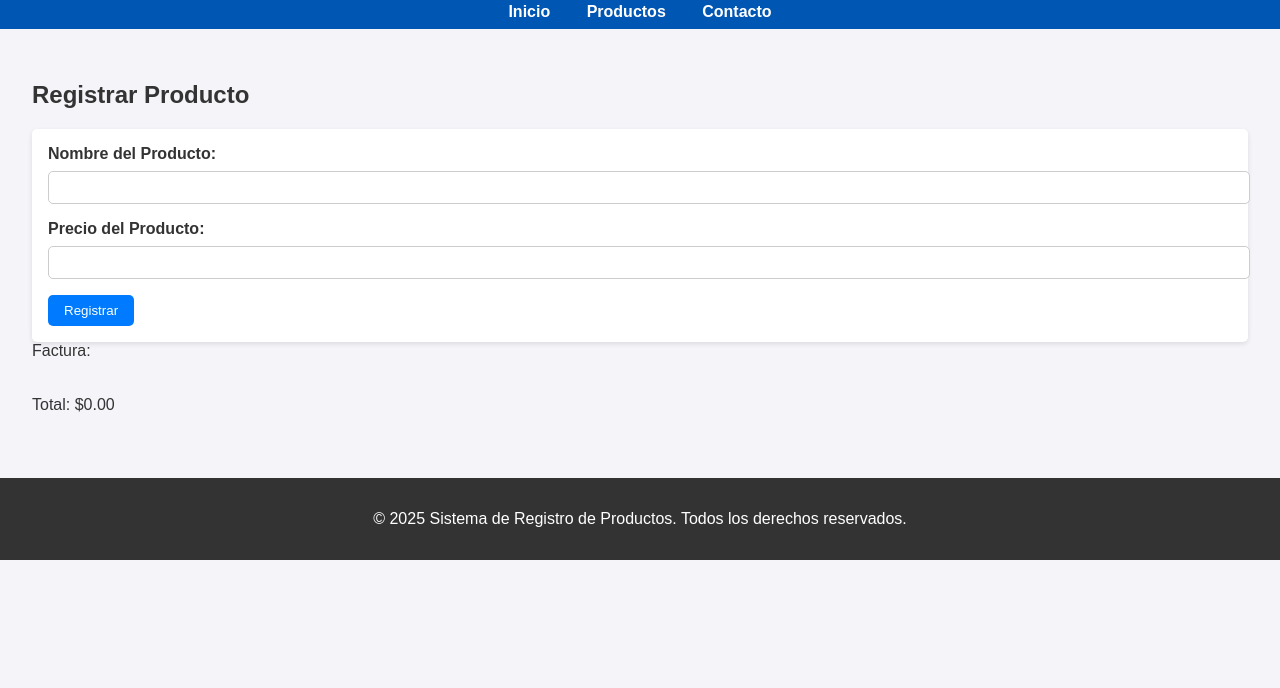
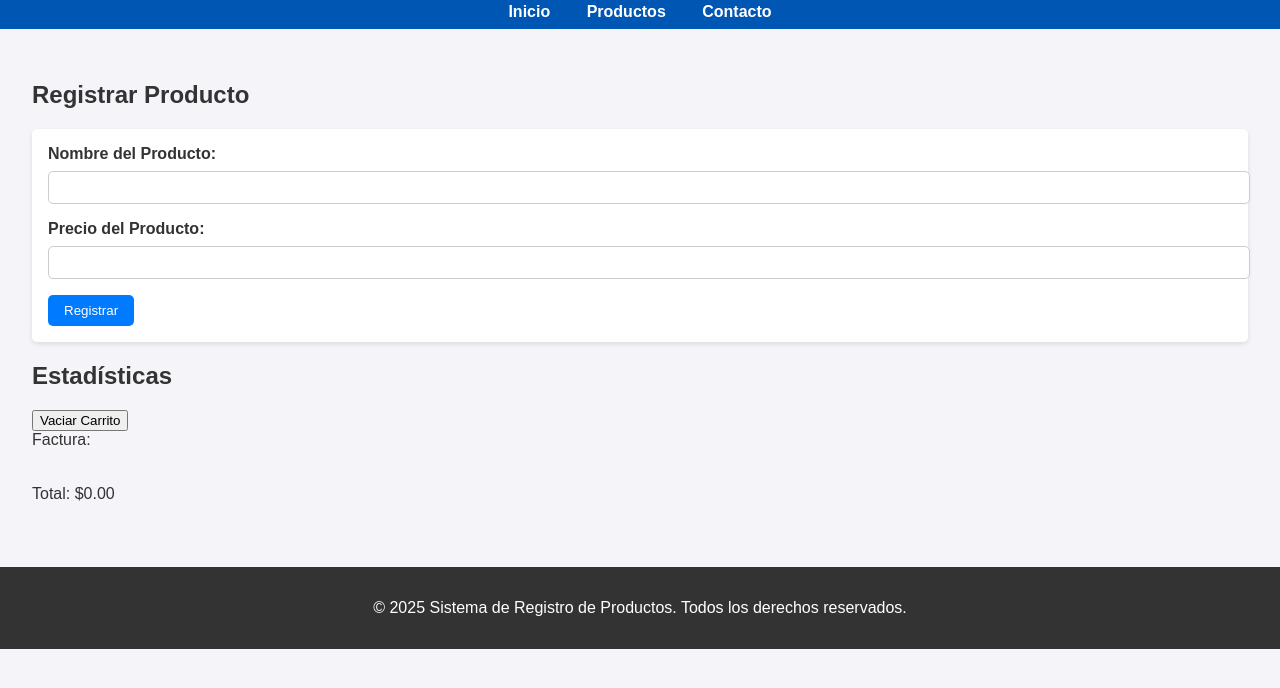
Before and after one commit to Gabriel54523/Gabriel54523.github.io, a plain HTML site: page index.html in a window 1280 px wide. Shown: the part 74-762 px from the top of the page. Drawn offline with Linux system fonts and the light colour scheme.

Commit message:
Actualiza index.html con mejoras en la estructura y funcionalidades

```diff
--- a/index.html
+++ b/index.html
@@ -42,6 +42,12 @@
                 </tbody>
             </table>
         </section>
+        <section id="estadisticas">
+    <h2>Estadísticas</h2>
+    <p id="estadisticas"></p>
+</section>
+
+<button id="vaciarCarrito">Vaciar Carrito</button>
         <section id="factura">
             <h1>Factura</h1>
             <pre id="factura"></pre>
```
